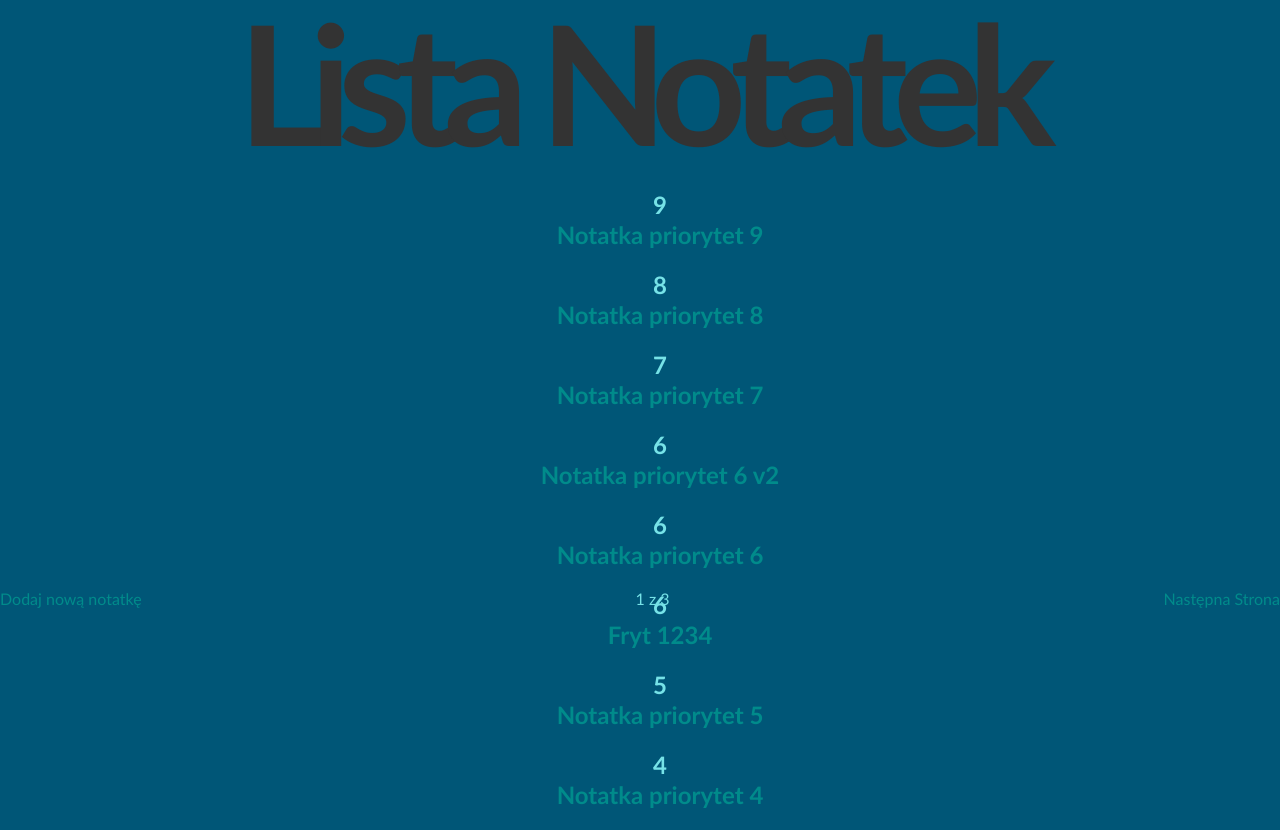
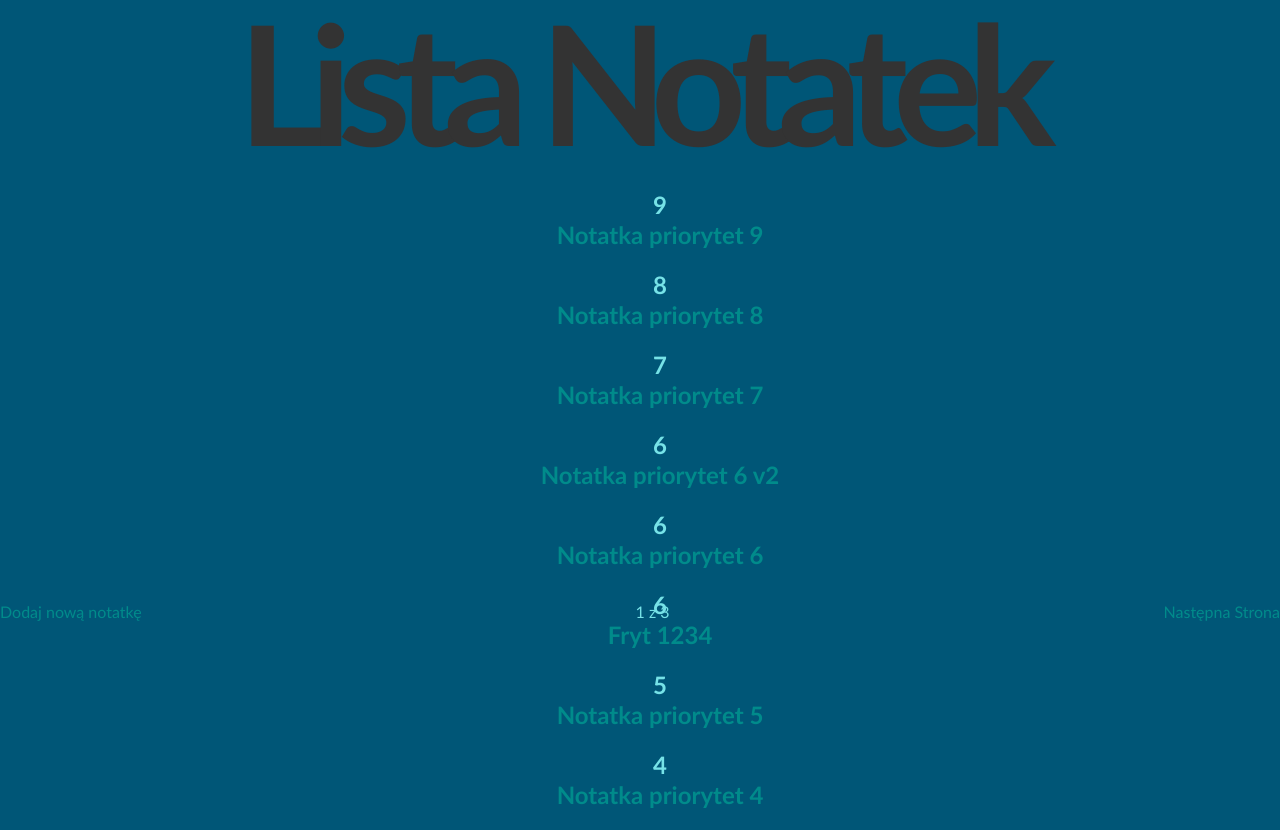
Before and after one commit to WASPERR/Projekt_Notatnik3, a Django app: page / in a window 1280 px wide. Run offline with Django 5.2, Linux system fonts and the light colour scheme; data comes from the database, SQL or seed files in the repository; both versions use the stored data as it was after the commit.

Commit message:
Css Skonczony dla Głównej, pozostało dokonczyć dla pozostałych

```diff
--- a/strona/notatki/static/notatki/style.css
+++ b/strona/notatki/static/notatki/style.css
@@ -40,6 +40,7 @@ a {
     --text: oklch(85% .1 var(--hue));
     --shadow: oklch(25% .2 var(--hue));
     --highlight: oklch(98% .05 var(--hue));
+      --form: oklch(75%,.05 var(--hue));
   }
     .prio {
     margin: 20px;
@@ -77,7 +78,7 @@ a {
 }
 .footer {
     display: flex;
-    margin-top: 46%;
+    margin-top: 47%;
     margin-left: 0%;
     position: fixed;
     justify-content: space-between;
```
Also changed, not shown: strona/db.sqlite3.
